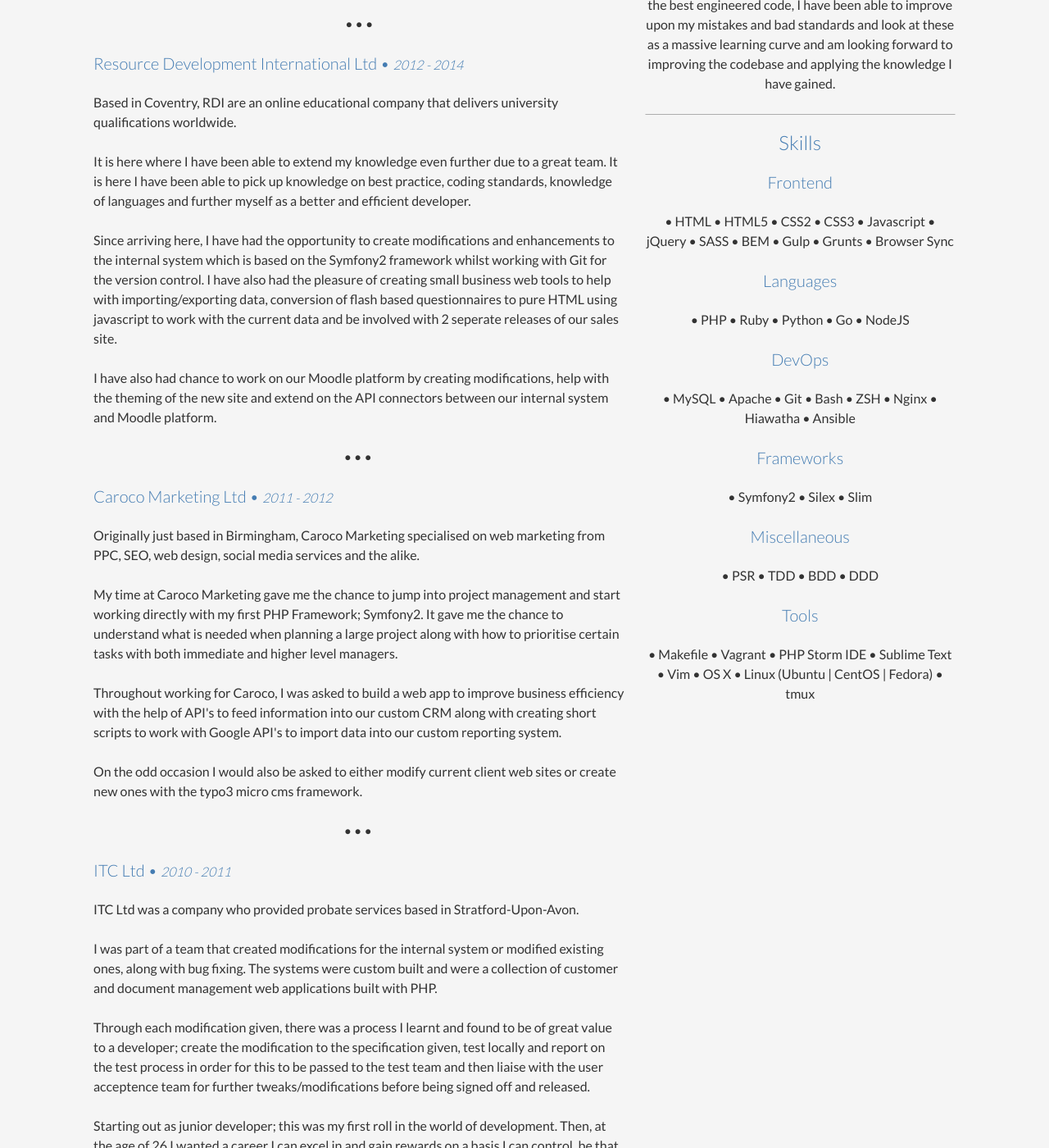
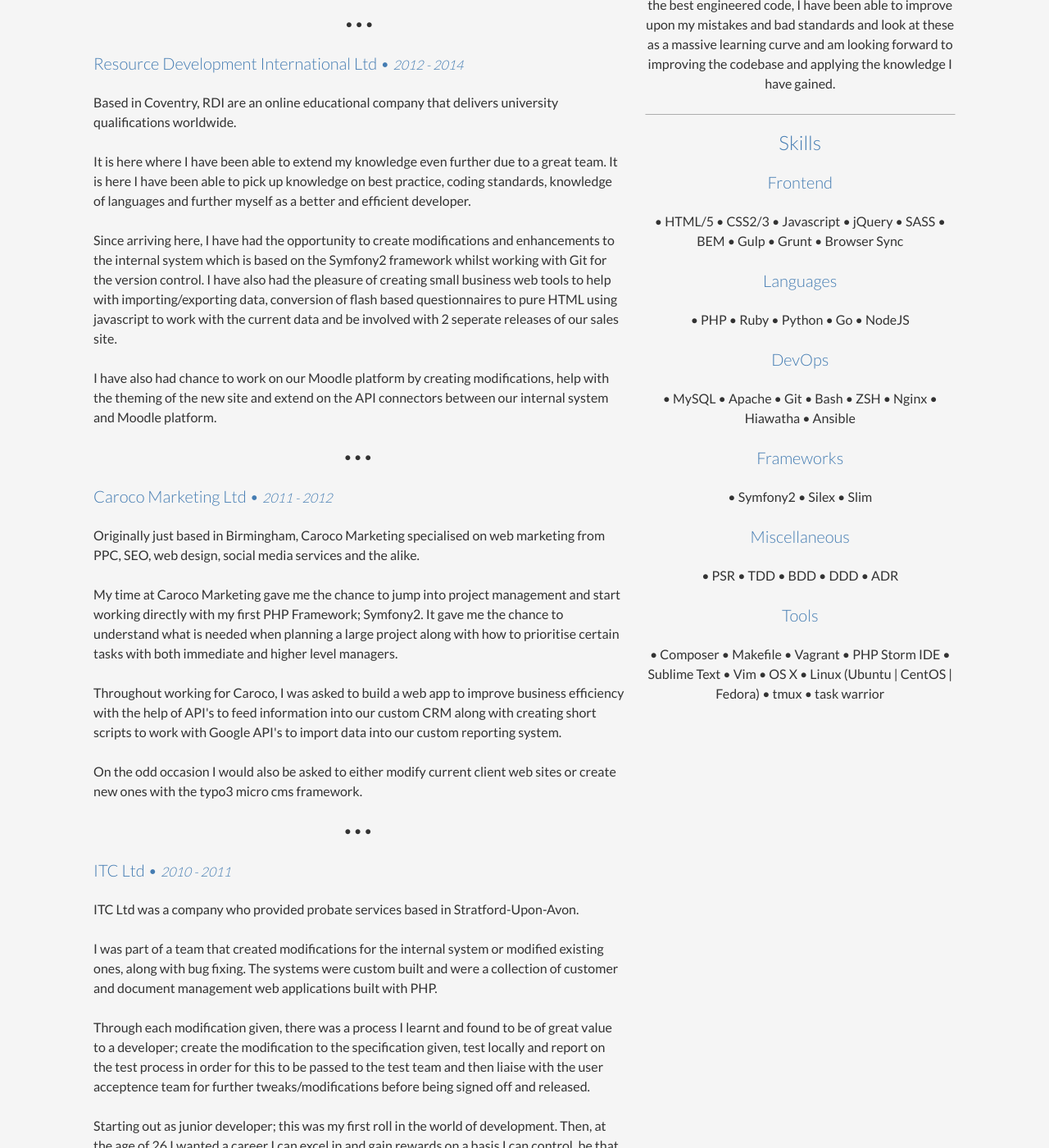
Before and after one commit to futurepixels/futurepixels.co.uk, a Jekyll site: the page built from resume.html, in a window 1280 px wide and 1400 px high, scrolled down 882 px. Shown: the whole window at 82% size. Built offline with Jekyll 4.4.1, drawn with Linux system fonts in a browser that asks for light colours.

Commit message:
Added/modified skillsets

```diff
--- a/_config.yml
+++ b/_config.yml
@@ -23,16 +23,14 @@
 skills:
   - title: Frontend
     items:
-      - HTML
-      - HTML5
-      - CSS2
-      - CSS3
+      - HTML/5
+      - CSS2/3
       - Javascript
       - jQuery
       - SASS
       - BEM
       - Gulp
-      - Grunts
+      - Grunt
       - Browser Sync
 
   - title: Languages
@@ -66,9 +64,11 @@
       - TDD
       - BDD
       - DDD
+      - ADR
 
   - title: Tools
     items:
+    - Composer
     - Makefile
     - Vagrant
     - PHP Storm IDE
@@ -77,6 +77,7 @@
     - OS X
     - Linux (Ubuntu | CentOS | Fedora)
     - tmux
+    - task warrior
 
 readingList:
   - name: CSS Wizardry
```
